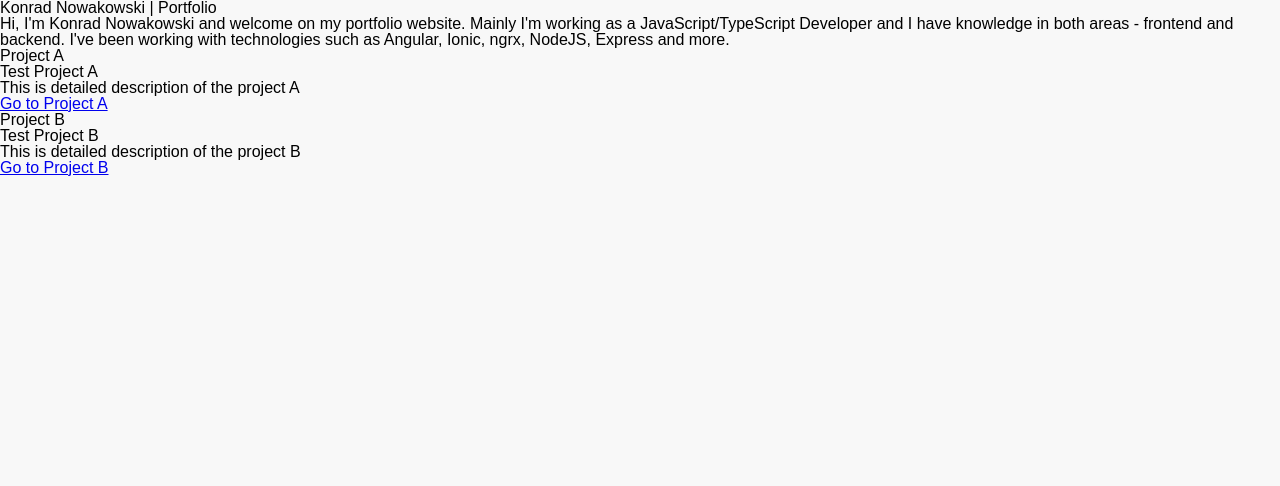
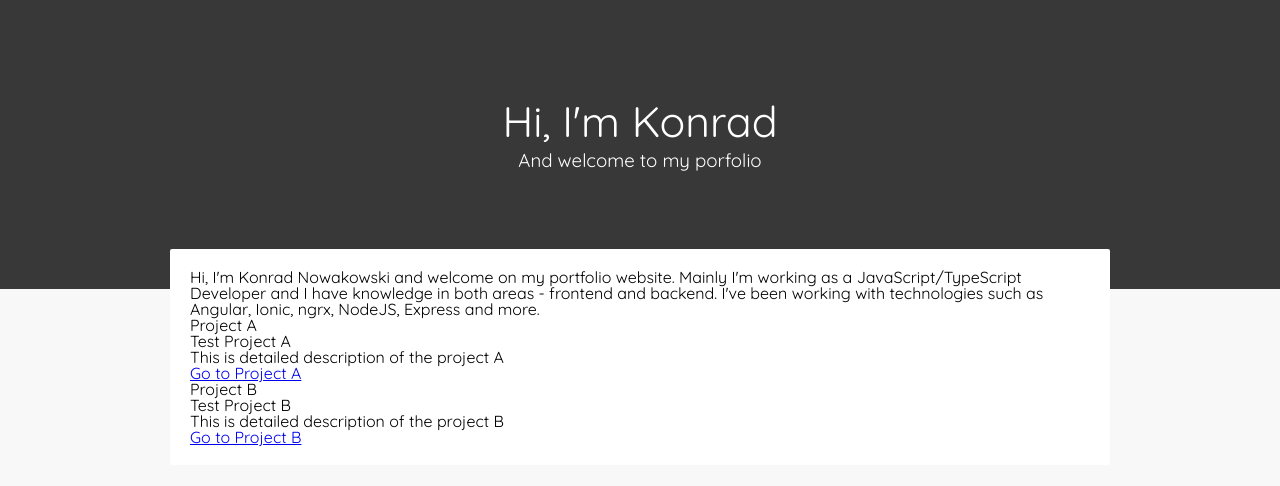
Before and after one commit to lethiandev/lethiandev.github.io, a Jekyll site: the page built from index.html, in a window 1280 px wide. Shown: the top 486 px of the page. Built offline with Jekyll 4.4.1, drawn with Linux system fonts in a browser that asks for light colours.

Commit message:
Add new layouts

```diff
--- a/_layouts/default.html
+++ b/_layouts/default.html
@@ -4,11 +4,20 @@
   <meta charset="UTF-8">
   <meta name="viewport" content="width=device-width, initial-scale=1.0">
   <title>{{ page.title }}</title>
+  <link rel="preconnect" href="https://fonts.gstatic.com">
+  <link href="https://fonts.googleapis.com/css2?family=Quicksand:wght@400;700&display=swap" rel="stylesheet">
   <link href="/assets/css/style.css" type="text/css" rel="stylesheet">
 </head>
 <body>
-  <h1>{{ page.title }}</h1>
-  <main>
+  <header class="hero hero-header">
+    <div class="hero-body">
+      <div class="container text-center">
+        <h1 class="hero-title">Hi, I'm Konrad</h1>
+        <p class="hero-subtitle">And welcome to my porfolio</p>
+      </div>
+    </div>
+  </header>
+  <main class="container">
     {{ content }}
   </main>
   <script src="/assets/js/require.js" data-main="index"></script>
--- /dev/null
+++ b/_layouts/home.html
@@ -0,0 +1,6 @@
+---
+layout: default
+---
+<div class="box">
+  {{ content }}
+</div>
--- /dev/null
+++ b/_layouts/project.html
@@ -0,0 +1,6 @@
+---
+layout: default
+---
+<h2>Project {{ page.title }}</h2>
+
+{{ content }}
--- a/index.html
+++ b/index.html
@@ -1,6 +1,6 @@
 ---
 title: Konrad Nowakowski | Portfolio
-layout: default
+layout: home
 ---
 <p>
   Hi, I'm Konrad Nowakowski and welcome on my portfolio website.
```
